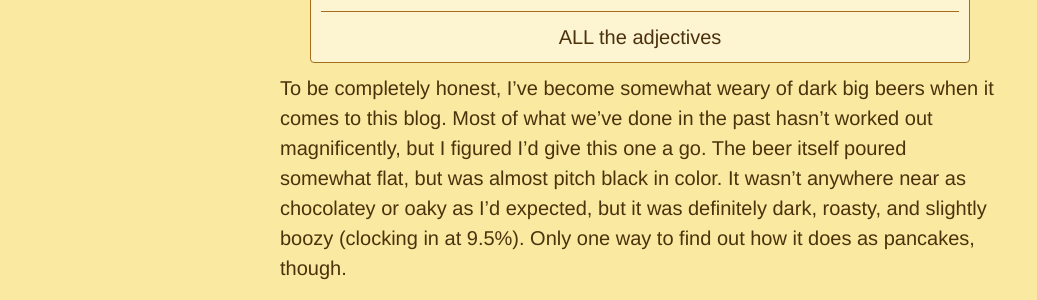
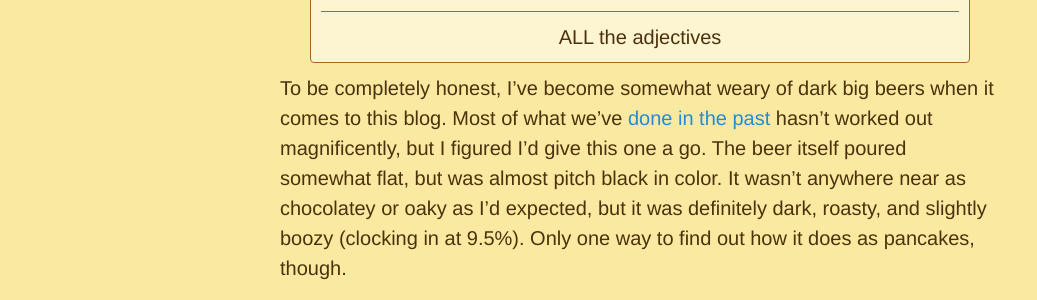
Before and after one commit to bradorego/beerbatterbreakfast, a Jekyll site: the page built from _posts/2014-08-10-chocolate-oak-yeti.md, in a window 1280 px wide and 900 px high, scrolled down 1113 px. Shown: the part 183-483 px from the top of the window, without its empty margins (0-1037 px from the left). Built offline with Jekyll 4.4.1, drawn with Linux system fonts in a browser that asks for light colours; Markdown is read by kramdown in place of the engine named in the settings; some of the changed lines change nothing that is shown; some of the changed text lies outside the part shown.

Commit message:
Typo; adding links

```diff
--- a/_posts/2014-08-10-chocolate-oak-yeti.md
+++ b/_posts/2014-08-10-chocolate-oak-yeti.md
@@ -7,7 +7,7 @@ categories: [chocolate, oak, yeti, imperial stout, chocolate oak yeti, Great Div
 author: bradorego
 ---
 
-Almost definitely the first/only beer I've had from Great Divide (though <a href="http://greatdivide.com/beer/seasonal/tank-farm/old-ruffian-barley-wine/" target="_blank">Old Ruffian</a> sounds familiar), this week's entry comes after a mini-hiatus thanks to <a href="http://www.chicagosandblast.com" target="_blank">Sandblast</a>. I was gifted this lovely bottle by my good friend Tiffany at a party back in Buffalo a few weeks ago. A Chocolcate Oak-aged Imperial Stout sounds just delicious.
+Almost definitely the first/only beer I've had from Great Divide (though <a href="http://greatdivide.com/beer/seasonal/tank-farm/old-ruffian-barley-wine/" target="_blank">Old Ruffian</a> sounds familiar), this week's entry comes after a mini-hiatus thanks to <a href="http://www.chicagosandblast.com" target="_blank">Sandblast</a>. I was gifted this lovely bottle by my good friend Tiffany at a party back in Buffalo a few weeks ago. A Chocolate Oak-aged Imperial Stout sounds just delicious.
 
 <figure class="imageWrap">
   <a href="{{ site.url }}/assets/full/chocolateoakyeti/beer.png" target="_blank">
@@ -18,7 +18,7 @@ Almost definitely the first/only beer I've had from Great Divide (though <a href
   </figcaption>
 </figure>
 
-To be completely honest, I've become somewhat weary of dark big beers when it comes to this blog. Most of what we've done in the past hasn't worked out magnificently, but I figured I'd give this one a go. The beer itself poured somewhat flat, but was almost pitch black in color. It wasn't anywhere near as chocolatey or oaky as I'd expected, but it was definitely dark, roasty, and slightly boozy (clocking in at 9.5%). Only one way to find out how it does as pancakes, though.
+To be completely honest, I've become somewhat weary of dark big beers when it comes to this blog. Most of what we've <a href="http://beerbatterbreakfast.com/2013/09/narwhal.html" target="_blank">done</a> <a href="http://beerbatterbreakfast.com/2013/09/teddy-bear-kisses.html" target="_blank">in the</a> <a href="http://beerbatterbreakfast.com/2013/06/boris-crusher.html" target="_blank">past</a> hasn't worked out magnificently, but I figured I'd give this one a go. The beer itself poured somewhat flat, but was almost pitch black in color. It wasn't anywhere near as chocolatey or oaky as I'd expected, but it was definitely dark, roasty, and slightly boozy (clocking in at 9.5%). Only one way to find out how it does as pancakes, though.
 
 ## Prep/Cooking
 
```
